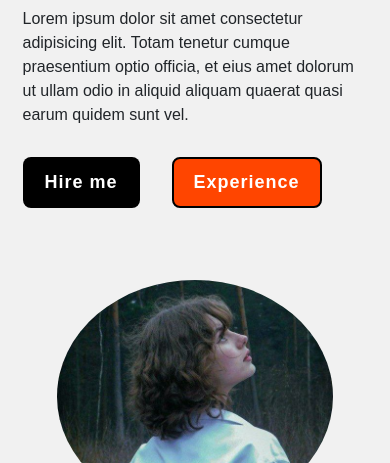
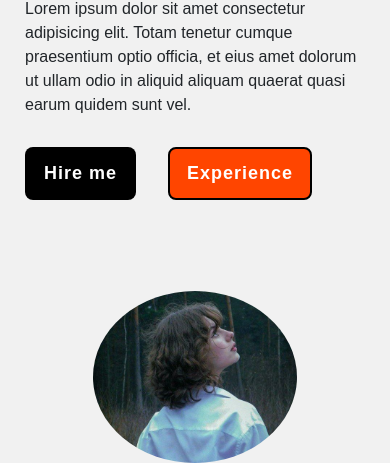
Before and after one commit to Sadaf-Tawakol/BOOK-CLUB-1, a plain HTML site: page portfolio.html in a window 390 px wide. Shown: the part 381-844 px from the top of the page. Drawn offline with nearby package versions, Linux system fonts and the light colour scheme.

Commit message:
It is a change

```diff
--- a/portfolio.html
+++ b/portfolio.html
@@ -233,6 +233,7 @@
     align-items: center;
     justify-content: center;
     gap: 30px;
+    width: 100%;
   }
   .list li a {
     color: black;
@@ -254,31 +255,48 @@
     .nav-container {
       z-index: 100;
     }
+
     .header {
       z-index: 50;
+      position: absolute;
+      top: 0;
+      left: 0;
+    }
+    .btn-box {
+      width: 100%;
+    }
+    .home {
+      z-index: 90;
     }
     .about, .home {
-      grid-template-columns: repeat(1, 1fr);
-      align-items: center;
-      justify-content: center;
-
+      display: flex;
+      flex-wrap: wrap;
+      padding: 25px;
     }
     .home, .img-about {
       margin-top: 70px;
     }
+    .img-box, .about-content {
+      margin-bottom: 30px;
+      margin-top: 30px;
+    }
+    .list {
+      padding-right: 30px;
+    }
     .about {
-      margin-top: 0;
+      gap: 70px;
     }
     .img-about, .img-box {
-      width: 80%;
+      width: 60%;
       margin-left: auto;
       margin-right:auto ;
     }
     .home-content, .about-content {
       width: 100%;
+
     }
     .btn-1, .btn-2 {
-      padding: 10px 20px;
+      padding: 11px 17px;
     }
 
    }
```
